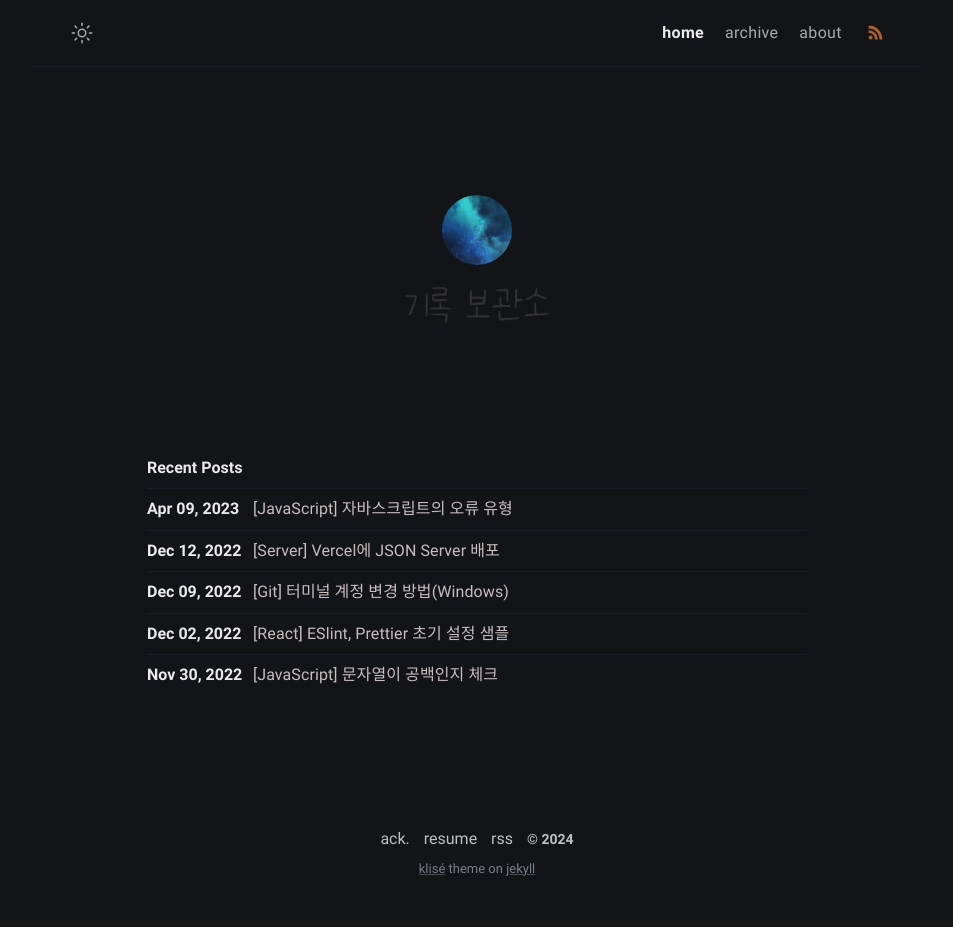
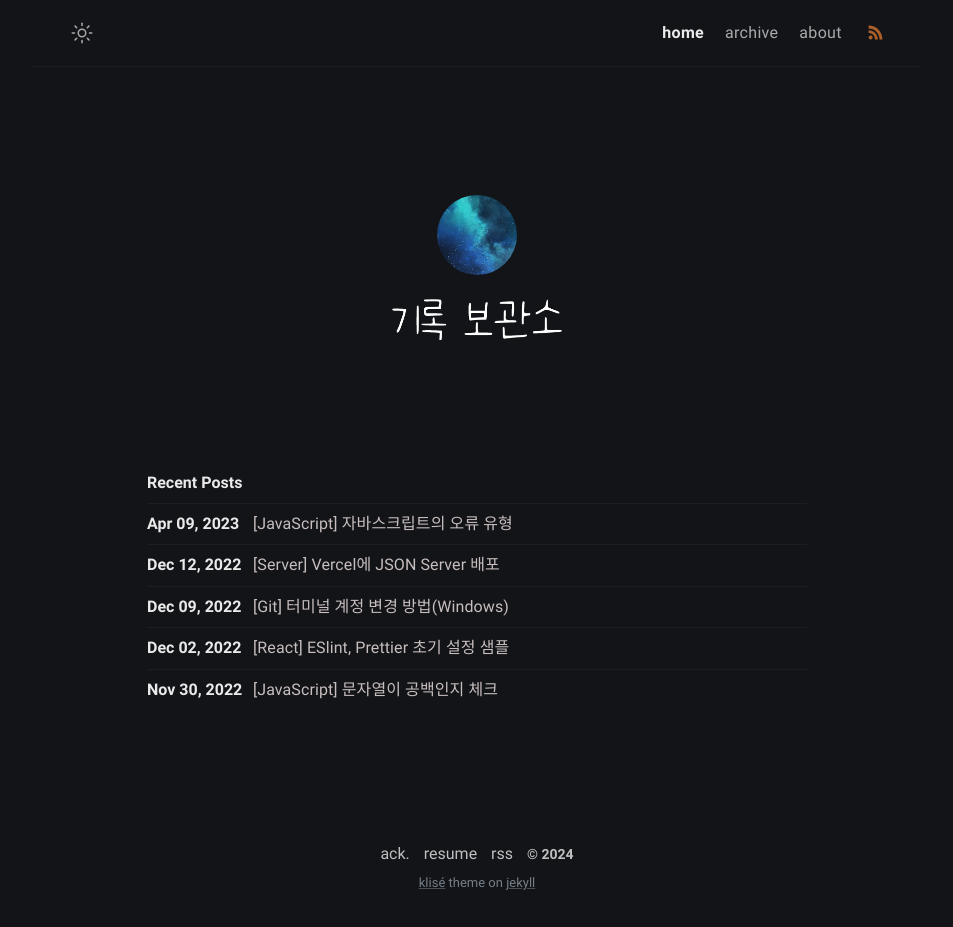
Before and after one commit to recordhouse/recordhouse.github.io, a Jekyll site: the page built from index.md, in a window 1280 px wide. Shown: the whole page, without its empty margins (163-1116 px from the left). Built offline with Jekyll 4.4.1, drawn with Linux system fonts in a browser that asks for light colours.

Commit message:
색상 반전 스타일 추가

```diff
--- a/_includes/author.html
+++ b/_includes/author.html
@@ -4,7 +4,7 @@
     src="{{ site.author.avatar }}"
     alt="{{ site.author.username }}"
   />
-  <h2 class="author-name"><img src="../assets/img/title.png" alt="기록 보관소" /></h2>
-  <!-- <h2 class="author-name">{{ site.author.name }}</h2> -->
+  <!-- <h2 class="author-name"><img src="../assets/img/title.png" alt="기록 보관소" /></h2> -->
+  <h2 class="author-name">{{ site.author.name }}</h2>
   <!-- <p class="author-bio">{{ site.author.bio }}</p> -->
 </div>
--- a/_sass/klise/_dark.scss
+++ b/_sass/klise/_dark.scss
@@ -244,4 +244,9 @@ body[data-theme="dark"] {
       }
     }
   }
+
+  // Customizing
+  .author-name {
+    background: url(../../assets/img/title_dark.png) no-repeat 0 0/170px auto;
+  }
 }
--- a/_sass/klise/_layout.scss
+++ b/_sass/klise/_layout.scss
@@ -189,8 +189,8 @@
   }
 
   .author-avatar {
-    width: 70px;
-    height: 70px;
+    width: 80px;
+    height: 80px;
     border-radius: 100%;
     user-select: none;
     background-color: $black;
@@ -202,10 +202,14 @@
   }
 
   .author-name {
-    margin: 1rem 0 1rem;
-    img {
-      width: 9rem;
-    }
+    margin: 1.5rem auto 0;
+    font-size: 0;
+    width: 170px;
+    height: 41px;
+    background: url(../../assets/img/title.png) no-repeat 0 0/170px auto;
+    // img {
+    //   width: 9rem;
+    // }
   }
   .author-bio {
     margin: 0 auto;
```
Also changed, not shown: assets/img/title.png, assets/img/title_dark.png (added).
